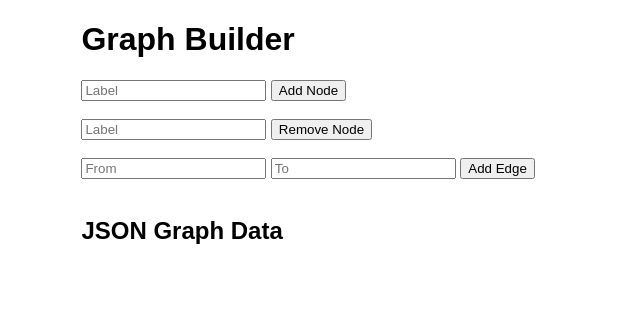
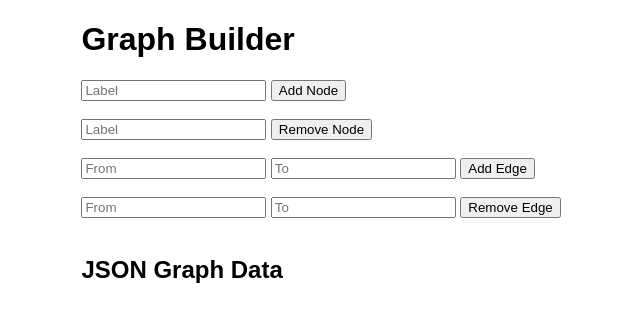
Before and after one commit to mattConn/graph-builder, a Flask app: template templates/index.html in a window 1280 px wide. Shown: the top 322 px of the page, without its empty margins (53-693 px from the left). Run offline with Flask 2, Linux system fonts and the light colour scheme; the template is opened without the code that fills it, so the values that code supplies are empty; parts of the project's set-up code (start-up, migrations or seed data) failed here and were passed over.

Commit message:
remove edge functionality

```diff
--- a/main.py
+++ b/main.py
@@ -27,11 +27,18 @@ def removenode():
         updateAndDraw()
     return redirect(url_for('index'))
 
+# add and remove edge
 @app.route("/addedge")
 def addedge():
     graph.add_edge(request.args.get('label1'),request.args.get('label2'))
     updateAndDraw()
     return redirect(url_for('index'))
+@app.route("/removeedge")
+def removeedge():
+    if graph.has_edge(request.args.get('label1'),request.args.get('label2')):
+        graph.remove_edge(request.args.get('label1'),request.args.get('label2'))
+        updateAndDraw()
+    return redirect(url_for('index'))
 
 
 if __name__ == '__main__':
--- a/templates/index.html
+++ b/templates/index.html
@@ -36,6 +36,13 @@
             <input type="text" id="node_label2" name="label2" placeholder="To">
             <button type="submit" id="submit">Add Edge</button>
         </form>
+        </br>
+        <!-- remove edge -->
+        <form action="/removeedge" method="GET">
+            <input type="text" id="node_label1" name="label1" placeholder="From">
+            <input type="text" id="node_label2" name="label2" placeholder="To">
+            <button type="submit" id="submit">Remove Edge</button>
+        </form>
         <img src="{{filepath}}">
         <div>
             <h2>JSON Graph Data</h3>
```
